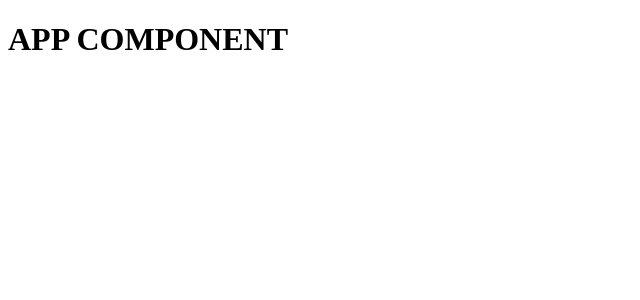
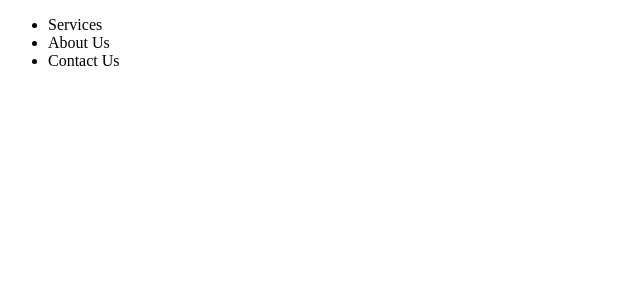
Before and after one commit to moisesg526/food-to-door, a React (Create React App) app: page / in a window 1280 px wide. Shown: the top 300 px of the page, without its empty margins (0-640 px from the left). Built offline with nearby package versions, Linux system fonts and the light colour scheme.

Commit message:
Added Navbar component

```diff
--- a/package.json
+++ b/package.json
@@ -34,5 +34,8 @@
       "last 1 firefox version",
       "last 1 safari version"
     ]
+  },
+  "devDependencies": {
+    "@babel/plugin-proposal-private-property-in-object": "^7.21.11"
   }
 }
--- a/src/App.js
+++ b/src/App.js
@@ -1,7 +1,7 @@
+import Navbar from "./components/navbar";
+
 function App() {
-    return (
-        <h1>APP COMPONENT</h1>
-    )
+  return <Navbar />;
 }
 
 export default App;
--- /dev/null
+++ b/src/components/navbar.js
@@ -0,0 +1,13 @@
+function Navbar() {
+    return (
+        <div className="navbar">
+            <ul>
+                <li>Services</li>
+                <li>About Us</li>
+                <li>Contact Us</li>
+            </ul>
+        </div>
+    )
+}
+
+export default Navbar;
```
Also changed, not shown: 1 other file (tests, documents, lock files or other folders).
